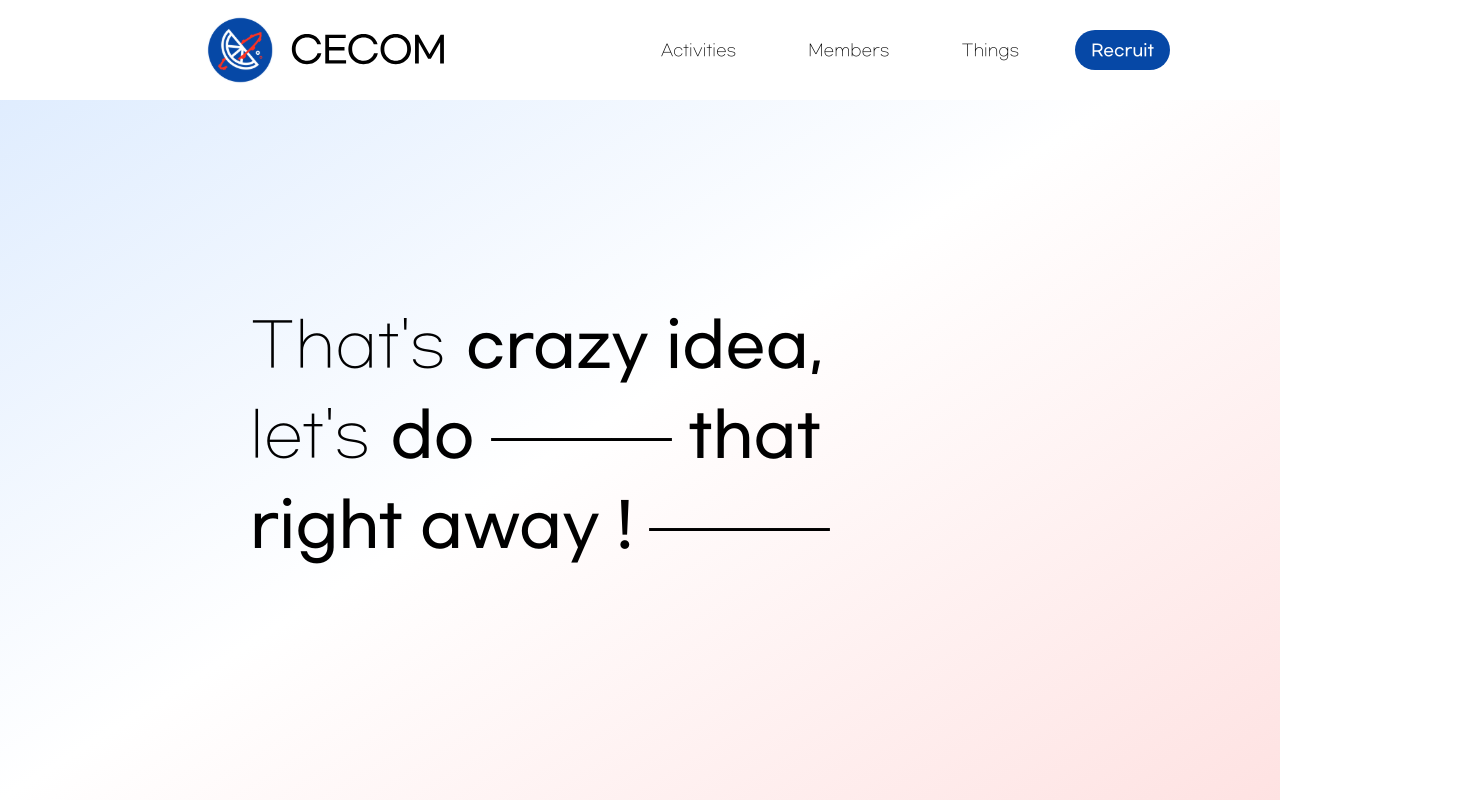
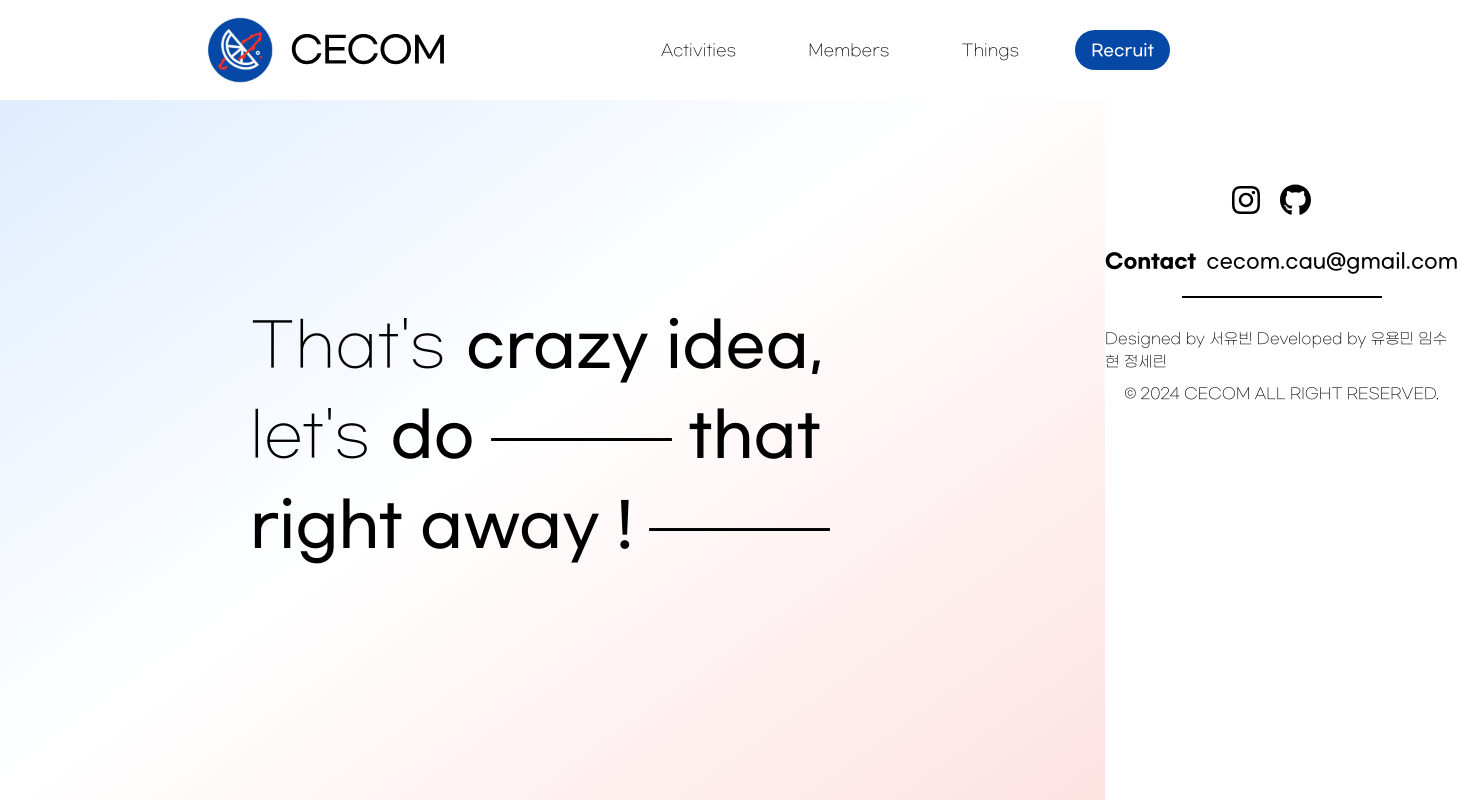
Before and after one commit to CECOM-CAU/CECOM_Web, a Next.js app: page / in a window 1280 px wide. Shown: the top 802 px of the page, 1458 px wide, since content can reach past the window. Built offline with nearby package versions, Linux system fonts and the light colour scheme.

Commit message:
Update layout.tsx : add footer component

```diff
--- a/src/app/layout.tsx
+++ b/src/app/layout.tsx
@@ -1,6 +1,7 @@
 import type {Metadata} from 'next'
 import './globals.css'
 import {NavBar} from "@/app/_components/NavBar/NavBar";
+import {Footer} from "@/app/_components/Footer/Footer";
 
 export const metadata: Metadata = {
     title: 'CECOM',
@@ -17,6 +18,7 @@ export default function RootLayout(
             <NavBar/>
             {children}
         </body>
+        <Footer/>
         </html>
     )
 }
```
